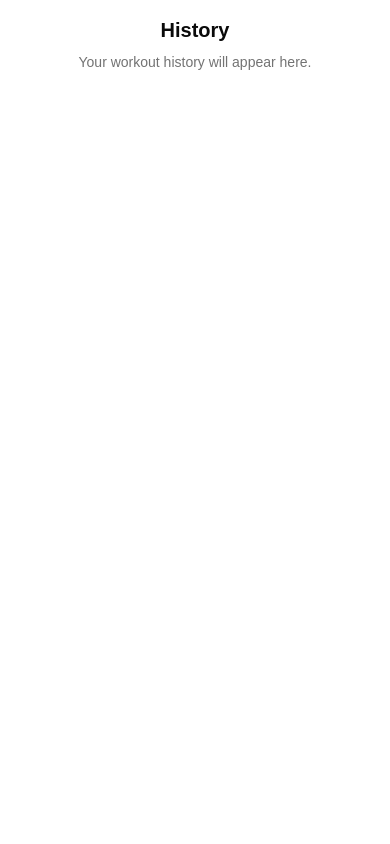
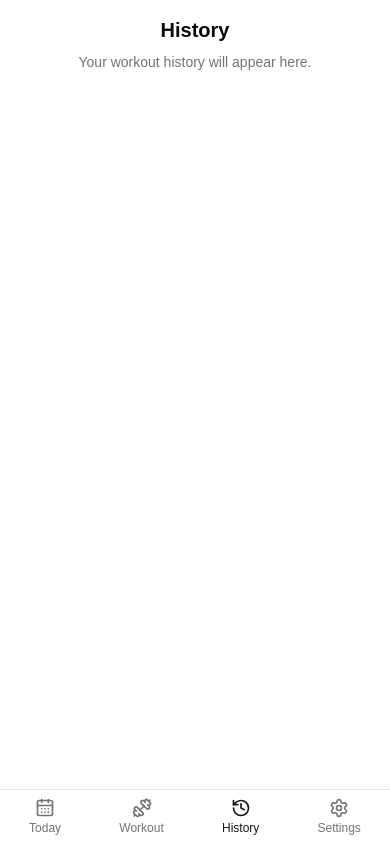
Before and after one commit to AlvaroCreixell/exercise-logger, a React (Vite) app in the folder web/: page /exercise-logger/history in a window 390 px wide. Built offline with nearby package versions, Linux system fonts and the light colour scheme.

Commit message:
feat: add mobile-first app shell with bottom tab navigation

```diff
--- a/web/src/App.tsx
+++ b/web/src/App.tsx
@@ -1,4 +1,5 @@
 import { BrowserRouter, Routes, Route, Navigate } from "react-router";
+import AppShell from "@/components/AppShell";
 import TodayScreen from "@/screens/TodayScreen";
 import WorkoutScreen from "@/screens/WorkoutScreen";
 import HistoryScreen from "@/screens/HistoryScreen";
@@ -8,11 +9,13 @@ function App() {
   return (
     <BrowserRouter basename="/exercise-logger">
       <Routes>
-        <Route path="/" element={<TodayScreen />} />
-        <Route path="/workout" element={<WorkoutScreen />} />
-        <Route path="/history" element={<HistoryScreen />} />
-        <Route path="/settings" element={<SettingsScreen />} />
-        <Route path="*" element={<Navigate to="/" replace />} />
+        <Route element={<AppShell />}>
+          <Route path="/" element={<TodayScreen />} />
+          <Route path="/workout" element={<WorkoutScreen />} />
+          <Route path="/history" element={<HistoryScreen />} />
+          <Route path="/settings" element={<SettingsScreen />} />
+          <Route path="*" element={<Navigate to="/" replace />} />
+        </Route>
       </Routes>
     </BrowserRouter>
   );
--- /dev/null
+++ b/web/src/components/AppShell.tsx
@@ -0,0 +1,42 @@
+import { NavLink, Outlet } from "react-router";
+import { CalendarDays, Dumbbell, History, Settings } from "lucide-react";
+
+const tabs = [
+  { to: "/", label: "Today", icon: CalendarDays },
+  { to: "/workout", label: "Workout", icon: Dumbbell },
+  { to: "/history", label: "History", icon: History },
+  { to: "/settings", label: "Settings", icon: Settings },
+] as const;
+
+export default function AppShell() {
+  return (
+    <div className="flex h-dvh flex-col bg-background text-foreground">
+      <main className="flex-1 overflow-y-auto">
+        <Outlet />
+      </main>
+
+      <nav className="border-t border-border bg-background" role="navigation" aria-label="Main navigation">
+        <div className="mx-auto flex max-w-lg items-center justify-around">
+          {tabs.map(({ to, label, icon: Icon }) => (
+            <NavLink
+              key={to}
+              to={to}
+              end={to === "/"}
+              className={({ isActive }) =>
+                `flex flex-col items-center gap-0.5 px-3 py-2 text-xs transition-colors ${
+                  isActive
+                    ? "text-primary"
+                    : "text-muted-foreground hover:text-foreground"
+                }`
+              }
+              aria-label={label}
+            >
+              <Icon className="h-5 w-5" />
+              <span>{label}</span>
+            </NavLink>
+          ))}
+        </div>
+      </nav>
+    </div>
+  );
+}
```
Also changed, not shown: 1 other file (tests, documents, lock files or other folders).
